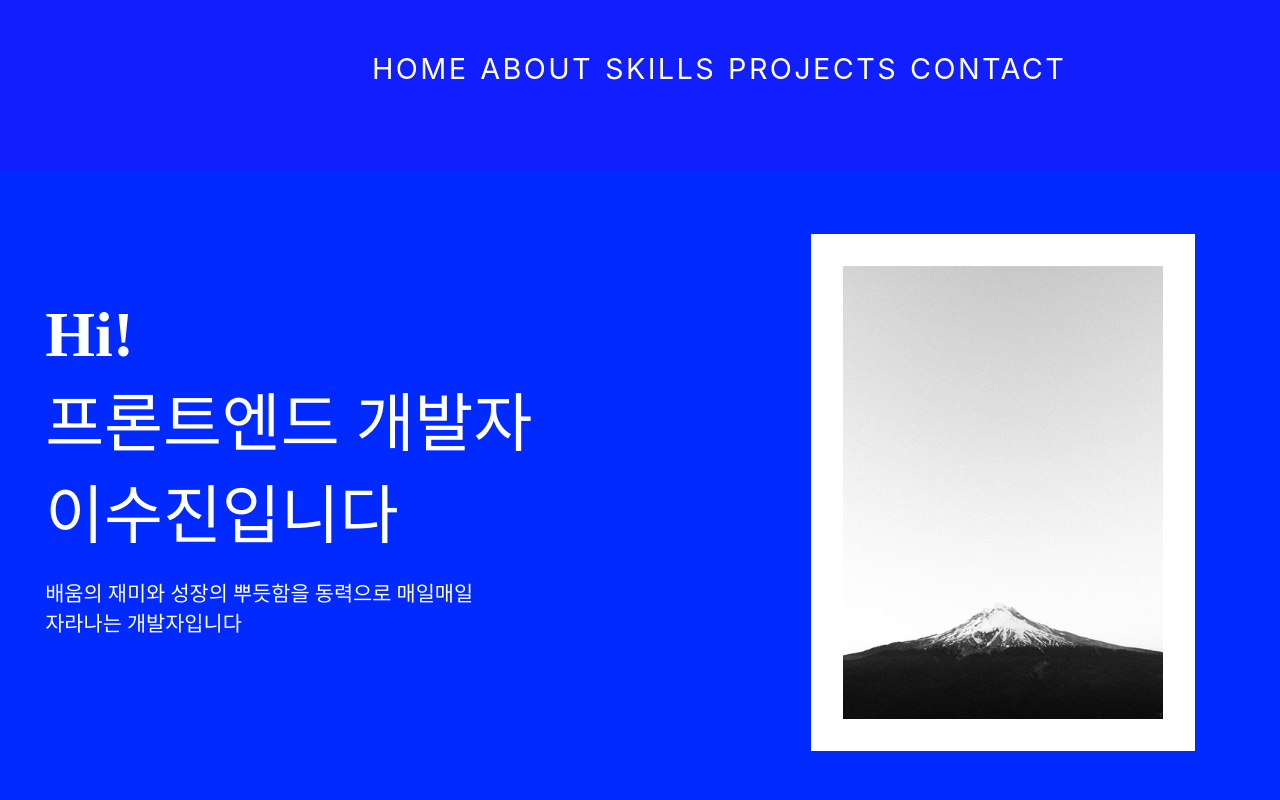
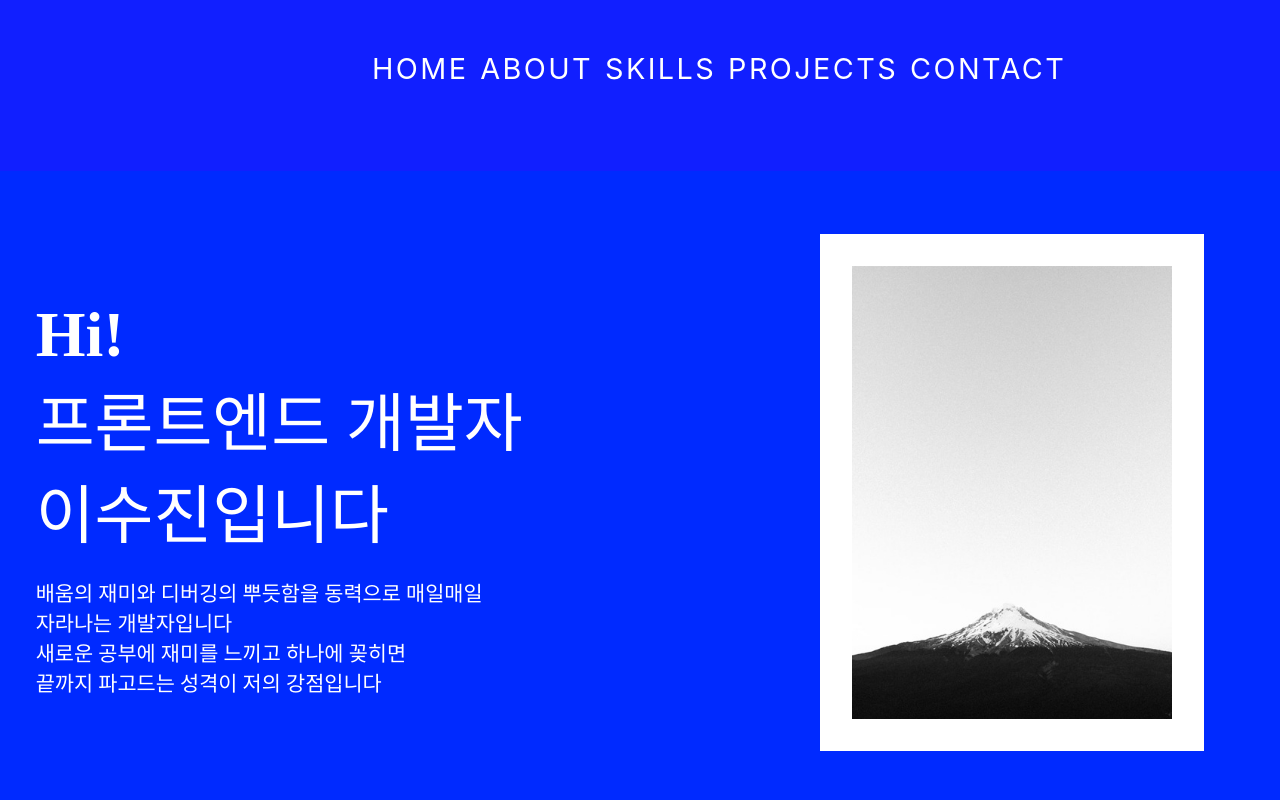
Before and after one commit to Lee-Soojin/Sooijn-Portfolio, a React (Create React App) app: page / in a window 1280 px wide. Shown: the top 800 px of the page. Built offline with nearby package versions, Linux system fonts and the light colour scheme; the HTML template or start-up script is replaced by a standard one; a web font is replaced by a local one.

Commit message:
home banner 문구 추가

```diff
--- a/src/components/home/home.jsx
+++ b/src/components/home/home.jsx
@@ -16,9 +16,11 @@ const Home = (props) => {
           </span>
 
           <p className={styles.site_banner__subdescription}>
-            배움의 재미와 성장의 뿌듯함을 동력으로 매일매일 자라나는
+            배움의 재미와 디버깅의 뿌듯함을 동력으로 매일매일 자라나는
             개발자입니다
-            <br></br>
+            <br />
+            새로운 공부에 재미를 느끼고 하나에 꽂히면 <br /> 끝까지 파고드는
+            성격이 저의 강점입니다
           </p>
         </div>
         <figure className={styles.site_banner__img_container}>
--- a/src/components/home/home.module.css
+++ b/src/components/home/home.module.css
@@ -79,6 +79,7 @@
   font-family: "GmarketSansLight";
   font-size: 1.3rem;
   width: 70%;
+  transition: 0.5s ease;
 }
 
 .site_banner__img_container > img {
```
